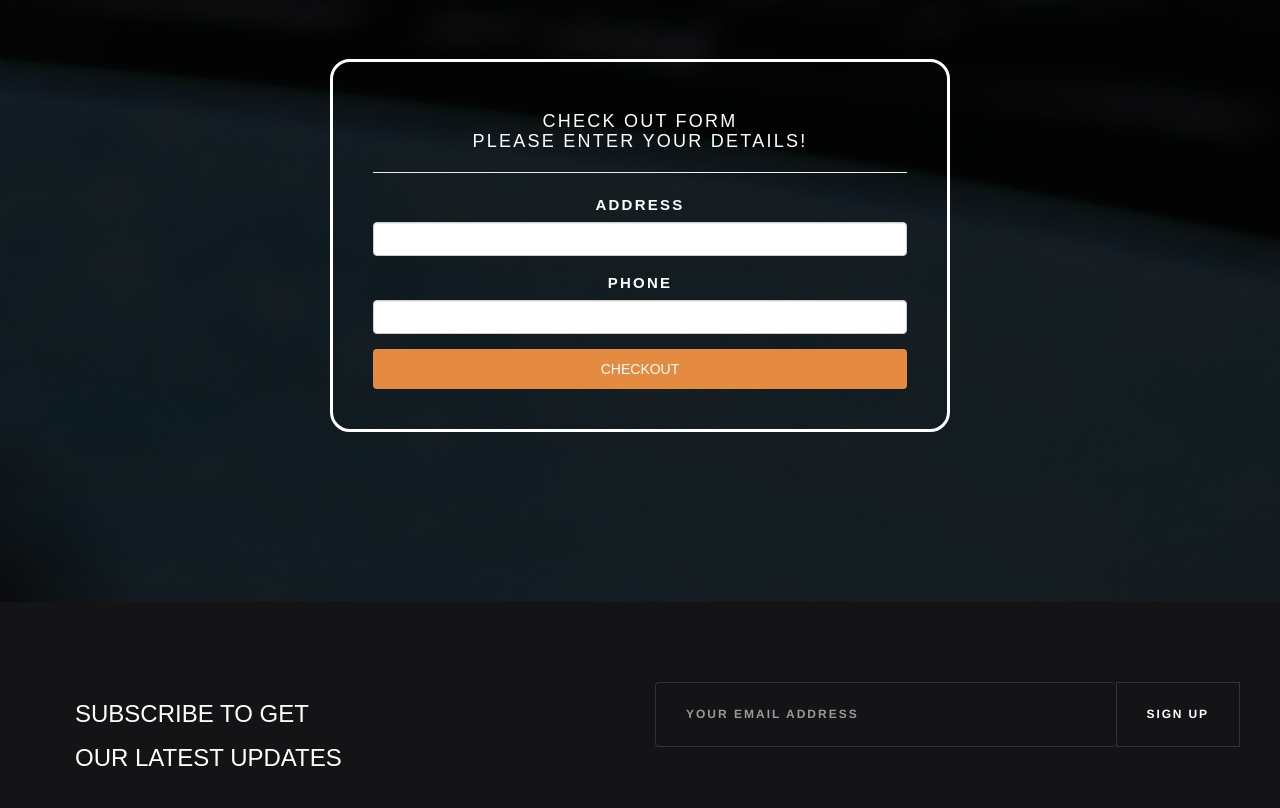
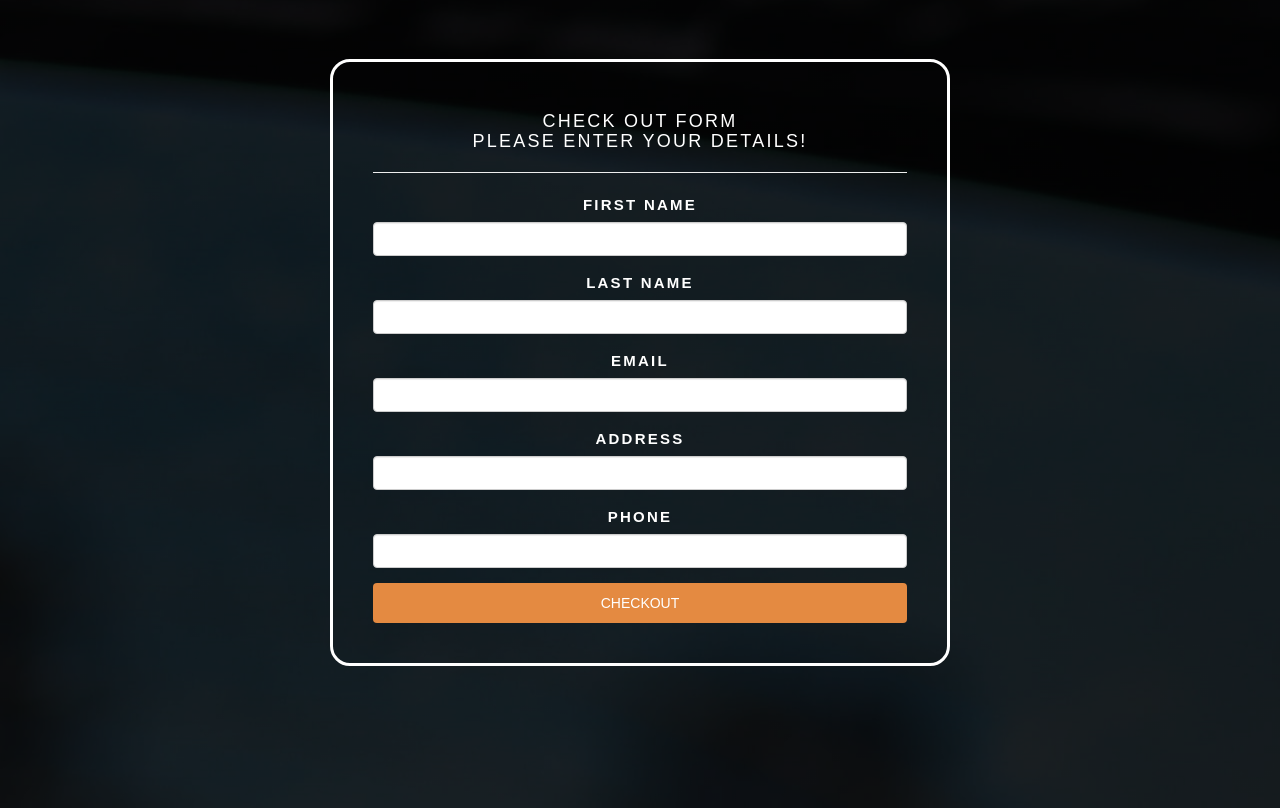
Before and after one commit to Chris4891/CI-PP5-GlowUpAndSparkle, a Django app: template store/templates/orderdetails.html in a window 1280 px wide. Shown: the part 271-1079 px from the top of the page. Run offline with Django 3.2, Linux system fonts and the light colour scheme; the template is opened without the code that fills it, so the values that code supplies are empty; parts of the project's set-up code (start-up, migrations or seed data) failed here and were passed over; some libraries are stand-ins or nearby versions.

Commit message:
Update orderdetails.html to place order without login as customer

```diff
--- a/store/templates/orderdetails.html
+++ b/store/templates/orderdetails.html
@@ -14,13 +14,25 @@
             <div class="" style="color: white !important;">
                 <div class="">
 
-                    <form action="{% url 'orderdetails' %}" method="POST">
+                    <form action="{% if request.user.is_authenticated %}{% url 'orderdetails' %}{% else %}{% url 'orderdetails_guest' %}{% endif %}" method="POST">
                         {% if error_message %}
                         <div class="alert alert-danger">
                             {{ error_message }}
                         </div>
                         {% endif %}
                         {% csrf_token %}
+                        <div class="form-group">
+                            <label style="text-align: left !important;">First Name</label>
+                            <input type="text" name="fname" id="" class="form-control" placeholder="" aria-describedby="helpId" />
+                        </div>
+                        <div class="form-group">
+                            <label style="text-align: left !important;">Last Name</label>
+                            <input type="text" name="lname" id="" class="form-control" placeholder="" aria-describedby="helpId" />
+                        </div>
+                        <div class="form-group">
+                            <label for="">Email</label>
+                            <input type="email" name="email" id="" class="form-control" placeholder="" aria-describedby="helpId" />
+                        </div>
                         <div class="form-group">
                             <label style="text-align: left !important;">Address</label>
                             <input type="text" name="address" id="" class="form-control" placeholder="" aria-describedby="helpId" />
```
